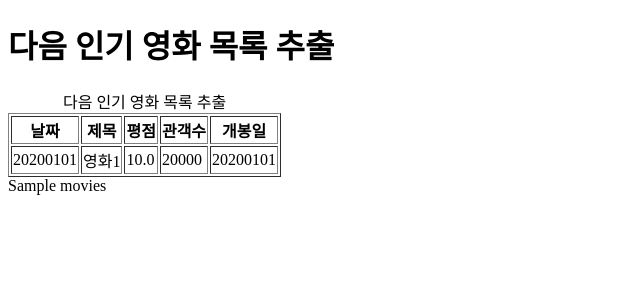
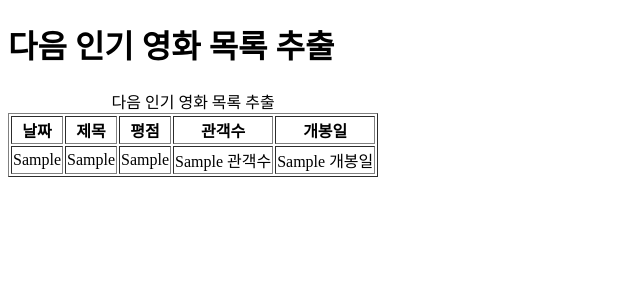
Before and after one commit to blackdew/20210215_ktpython, a Flask app: template templates/movies.html in a window 1280 px wide. Shown: the top 300 px of the page, without its empty margins (0-640 px from the left). Run offline with Flask 2, Linux system fonts and the light colour scheme; the template is opened without the code that fills it: most values are stand-ins (such as "Sample title", 1, 10 or a date in 2020).

Commit message:
movies 데이터를 표로 출력

```diff
--- a/templates/movies.html
+++ b/templates/movies.html
@@ -16,14 +16,15 @@
                 <th>관객수</th>
                 <th>개봉일</th>
             </tr>
+            {% for m in movies %}
             <tr>
-                <td>20200101</td>
-                <td>영화1</td>
-                <td>10.0</td>
-                <td>20000</td>
-                <td>20200101</td>
+                <td>{{ m['날짜'] }}</td>
+                <td>{{ m['제목'] }}</td>
+                <td>{{ m['평점'] }}</td>
+                <td>{{ m['관객수'] }}</td>
+                <td>{{ m['개봉일'] }}</td>
             </tr>
+            {% endfor %}
         </table>
-        {{ movies }}
     </body>
 </html>
```
Lines whose indentation alone changed are shown as unchanged.
